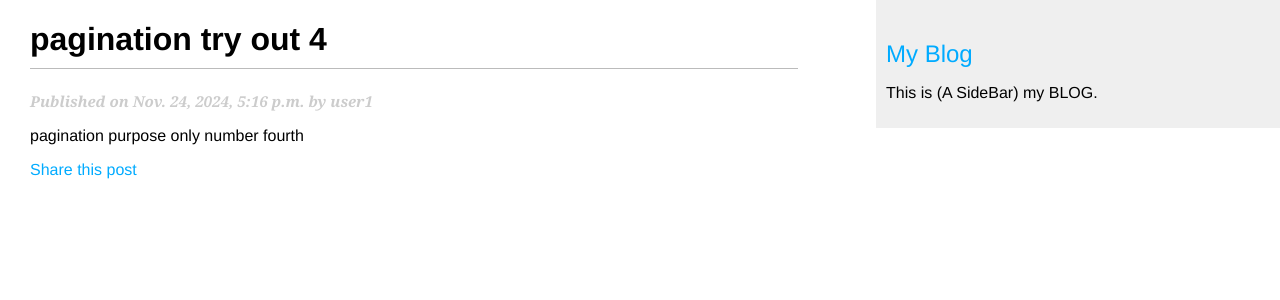
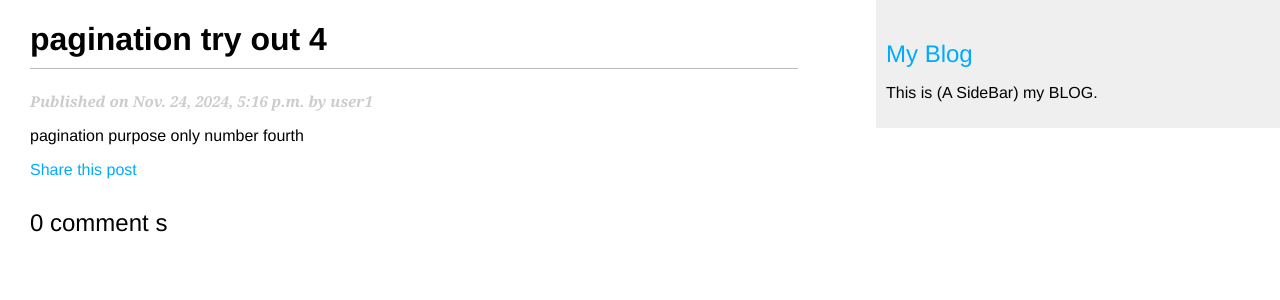
Before and after one commit to Aakashraz/django-myblog, a Django app: a page that uses blog/templates/blog/post/detail.html in a window 1280 px wide. Shown: the top 300 px of the page. Run offline with Django 5.2, Linux system fonts and the light colour scheme; data comes from the database, SQL or seed files in the repository; data that the repository does not hold is empty.

Commit message:
comments templates changes made accordingly to the detail.html

```diff
--- a/blog/templates/blog/post/detail.html
+++ b/blog/templates/blog/post/detail.html
@@ -12,4 +12,9 @@
     <p>
         <a href="{% url "blog:post_share" post.id %}">Share this post</a>
     </p>
+    {% with comments.count as total_comments %}
+        <h2>
+            {{ total_comments }} comment {{ total_comments|pluralize }}
+        </h2>
+    {% endwith %}
 {% endblock %}
--- a/blog/templates/blog/post/includes/comment_form.html
+++ b/blog/templates/blog/post/includes/comment_form.html
@@ -0,0 +1,6 @@
+<h2> Add a new comment</h2>
+<form action = "{% url "blog:post_comment" post_id %}" method="post">
+    {% csrf_token %}
+    {{ form.as_p }}
+    <p><input type="submit" value="Add comment"></p>
+</form>
```
Also changed, not shown: blog/templates/blog/post/comment.html (+12 -0 lines).
